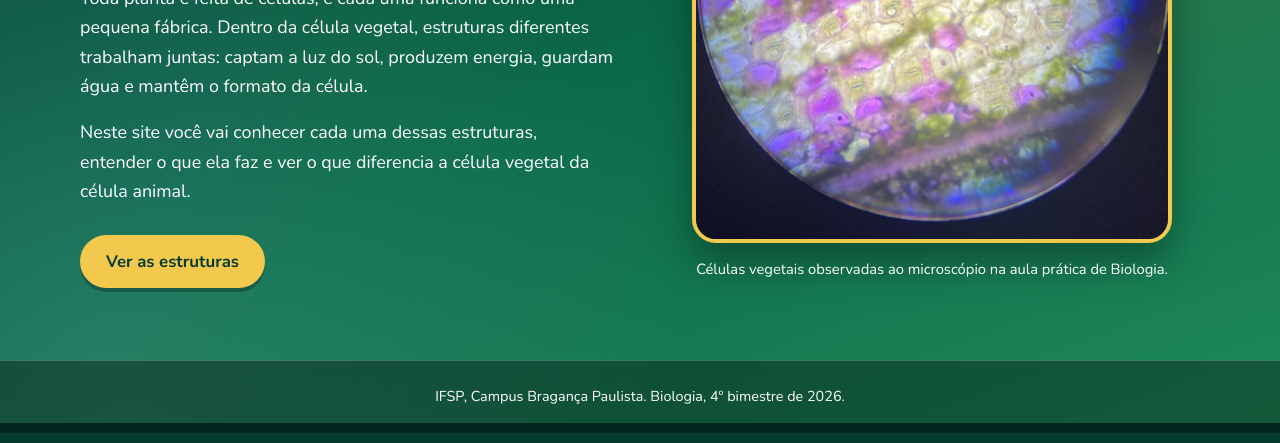
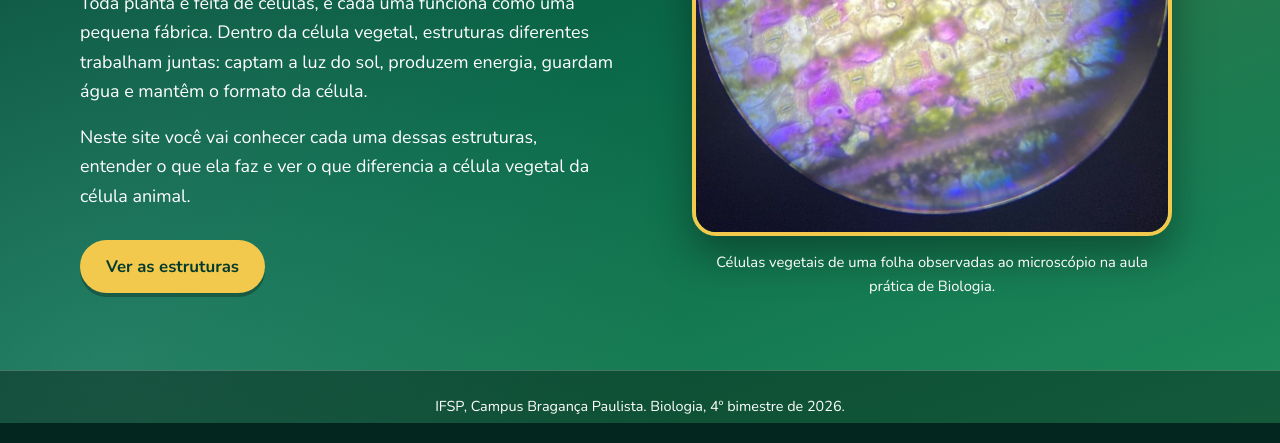
Before and after one commit to fredericob-ifsp/site-celula, a plain HTML site: page index.html in a window 1280 px wide. Shown: the part 377-820 px from the top of the page. Drawn offline with nearby package versions, Linux system fonts and the light colour scheme.

Commit message:
legenda imagem index.html 2

```diff
--- a/index.html
+++ b/index.html
@@ -38,7 +38,7 @@
 
     <figure class="ilustracao">
       <img src="imagens/imagenscelula.jpg" alt="Células vegetais observadas ao microscópio na aula de Biologia">
-      <figcaption>Células vegetais observadas ao microscópio na aula prática de Biologia.</figcaption>
+      <figcaption>Células vegetais de uma folha observadas ao microscópio na aula prática de Biologia.</figcaption>
     </figure>
 
   </main>
```
